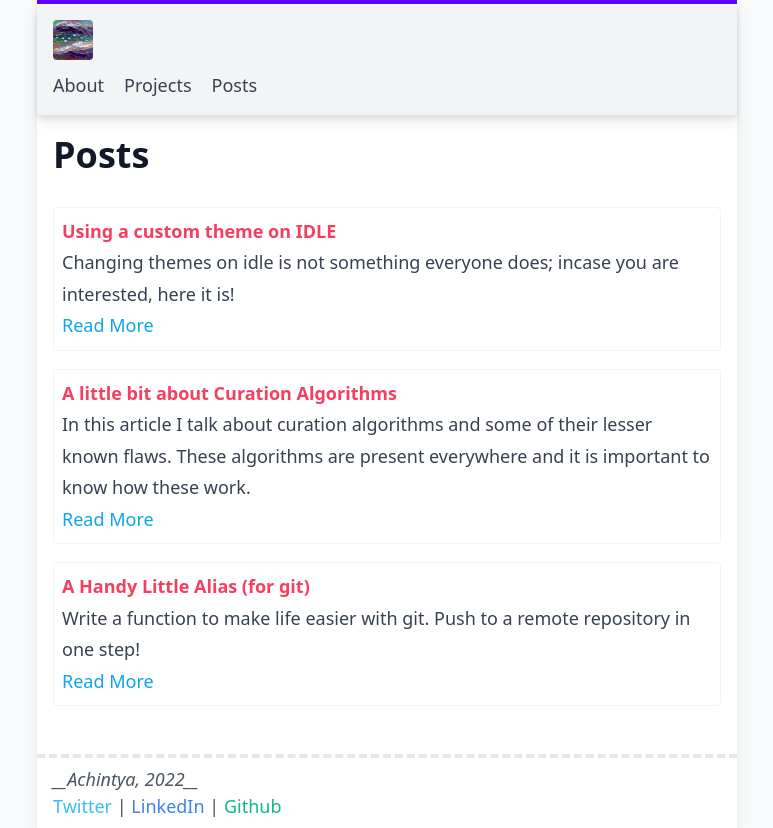
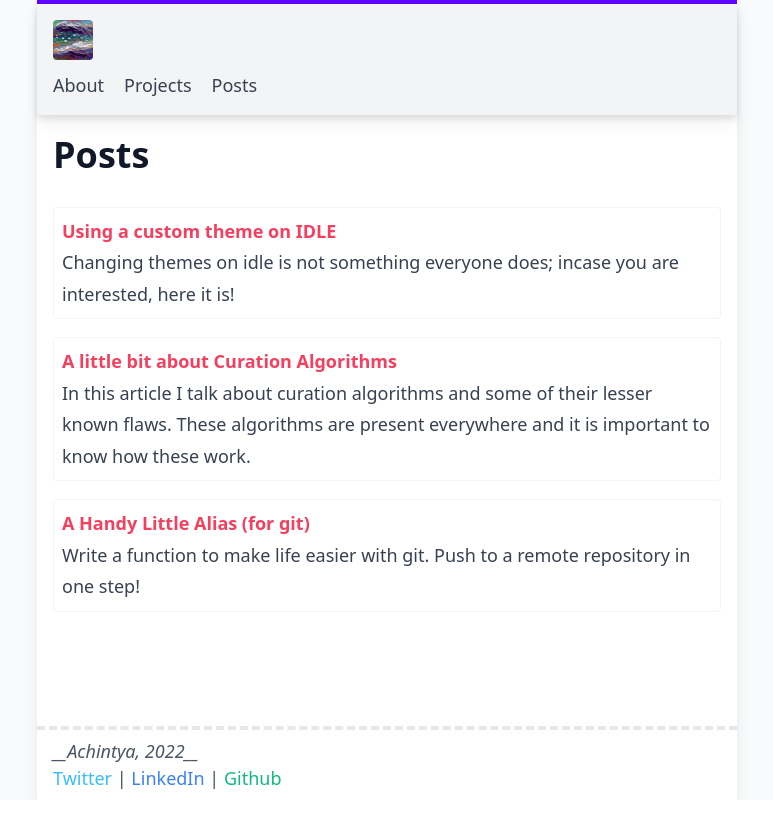
Before and after one commit to achntj/garden, a Next.js app: page /posts in a window 1280 px wide. Shown: the whole page, without its empty margins (253-1026 px from the left). After the commit the page ends 800 px from the top, so only its background shows below. Built offline with nearby package versions, Linux system fonts and the light colour scheme.

Commit message:
design++

```diff
--- a/pages/posts.js
+++ b/pages/posts.js
@@ -29,8 +29,6 @@ export default function Posts({ posts }) {
                   </span>
                   <br />
                   {post.frontmatter.description}
-                  <br />
-                  <a>Read More</a>
                 </div>
               </Link>
             </p>
```
